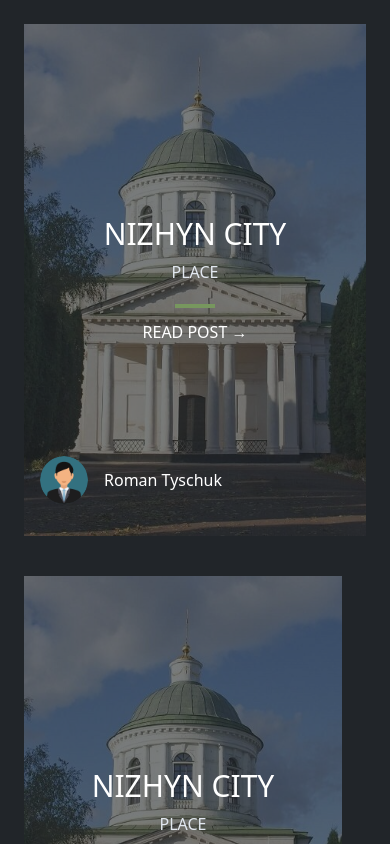
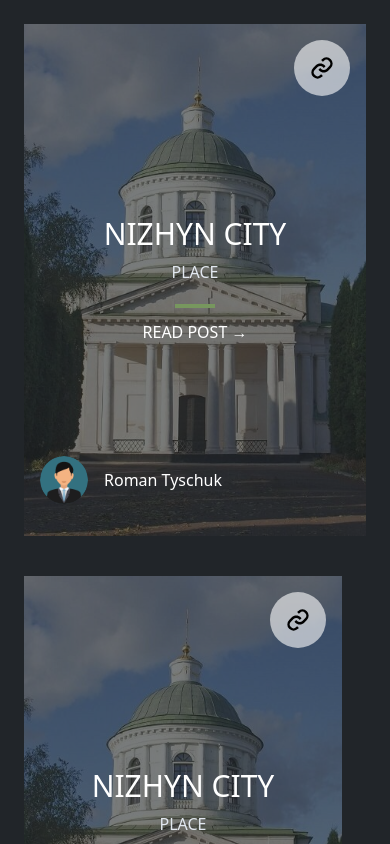
Before and after one commit to tisukRoman/explore-nizhyn, a Next.js app: page / in a window 390 px wide. Shown: the top 844 px of the page. Built offline with nearby package versions, Linux system fonts and the light colour scheme.

Commit message:
added copy-link icon for Card

```diff
--- a/components/Card.tsx
+++ b/components/Card.tsx
@@ -1,4 +1,5 @@
 import Image from 'next/image';
+import { BiLink } from 'react-icons/bi';
 
 type CardProps = {};
 
@@ -36,6 +37,9 @@
           Roman Tyschuk
         </div>
       </div>
+      <div className='absolute top-4 right-4 w-14 h-14 bg-white bg-opacity-60 hover:bg-opacity-100 rounded-full flex justify-center items-center cursor-pointer text-3xl lg:opacity-0 lg:-translate-y-10 group-hover:opacity-60 group-hover:translate-y-0 transition-all duration-700'>
+        <BiLink />
+      </div>
     </div>
   );
 };
--- a/package.json
+++ b/package.json
@@ -14,6 +14,7 @@
     "postcss": "^8.4.16",
     "react": "18.2.0",
     "react-dom": "18.2.0",
+    "react-icons": "^4.4.0",
     "tailwindcss": "^3.1.8"
   },
   "devDependencies": {
```
Also changed, not shown: 1 other file (tests, documents, lock files or other folders).
